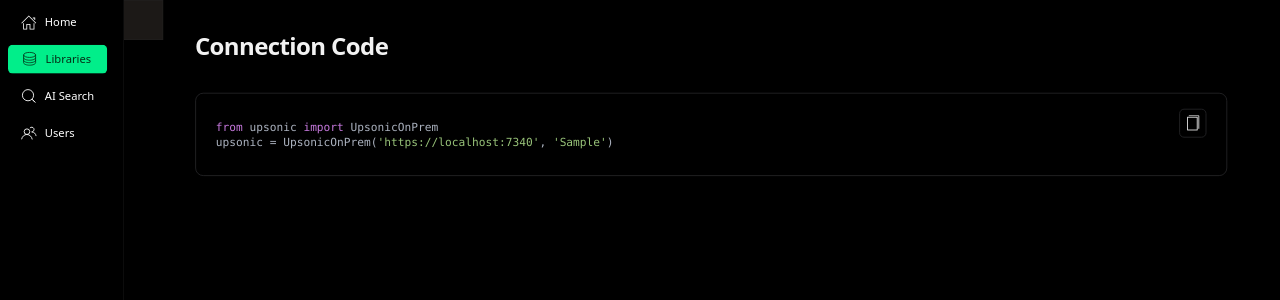
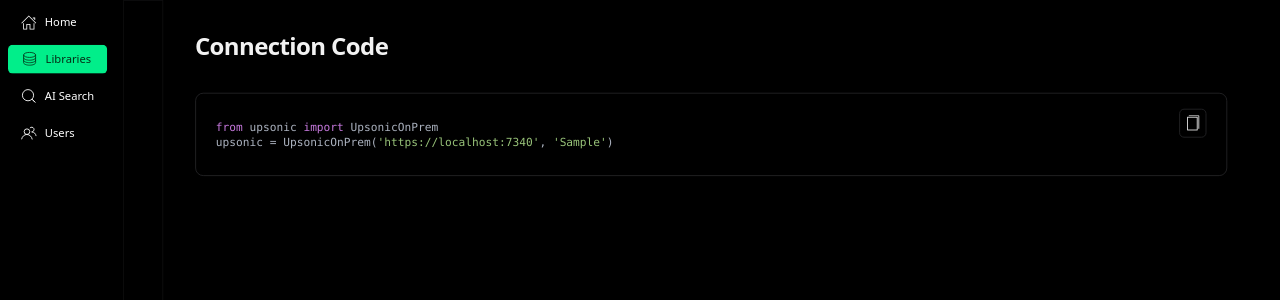
Before and after one commit to VolairLabs/Server, a Django app: page /libraries in a window 1280 px wide. Shown: the part 77-377 px from the top of the page. Run offline with Django 4.2, Linux system fonts and the light colour scheme; a user stored in the database is signed in; tables that the repository leaves empty hold one stand-in row (values such as "Sample post"); data that the repository does not hold is empty; parts of the project's set-up code (start-up, migrations or seed data) failed here and were passed over; some libraries are stand-ins or nearby versions; some web fonts are replaced.

Commit message:
fix: Solved dark mode library side color

```diff
--- a/upsonic_on_prem/dash/app/templates/cloud_side_bar.html
+++ b/upsonic_on_prem/dash/app/templates/cloud_side_bar.html
@@ -1,10 +1,9 @@
 {% load tags %}
 
-<div class=" uk-card uk-card-body uk-card-default uk-height-1-1" style="border-right-width: 1px;
+<div class=" uk-card uk-card-body uk-card-default library_sidebar uk-height-1-1" style="border-right-width: 1px;
 border-color: hsl(var(--border) / .4);
 border-radius: 0;
-border-left: 0;
-background-color: #000;">
+border-left: 0;">
 
 
     <ul class="uk-nav-default" uk-nav>
--- a/upsonic_on_prem/dash/app/templates/cloud_side_bar_other.html
+++ b/upsonic_on_prem/dash/app/templates/cloud_side_bar_other.html
@@ -1,10 +1,9 @@
 {% load tags %}
 
-<div class=" uk-card uk-card-body uk-card-default" style="border-right-width: 1px;
+<div class=" uk-card uk-card-body uk-card-default library_sidebar" style="border-right-width: 1px;
 border-color: hsl(var(--border) / .4);
 border-radius: 0;
 border-left: 0;
-background-color: #000
 height: 120vh;">
 
 
--- a/upsonic_on_prem/dash/static/css/dark_mode.css
+++ b/upsonic_on_prem/dash/static/css/dark_mode.css
@@ -51,3 +51,7 @@
   --primary: 154.68 99.16% 46.86%;
   --background: 0 0% 0%!important;
 }
+
+[data-bs-theme=dark] .library_sidebar {
+  background-color: #000;;
+}
--- a/upsonic_on_prem/dash/static/css/site.css
+++ b/upsonic_on_prem/dash/static/css/site.css
@@ -191,3 +191,9 @@
   width: 20px;
   margin-left: 27.68px;
 }
+
+
+
+.library_sidebar {
+  background-color: #fff;;
+}
```
